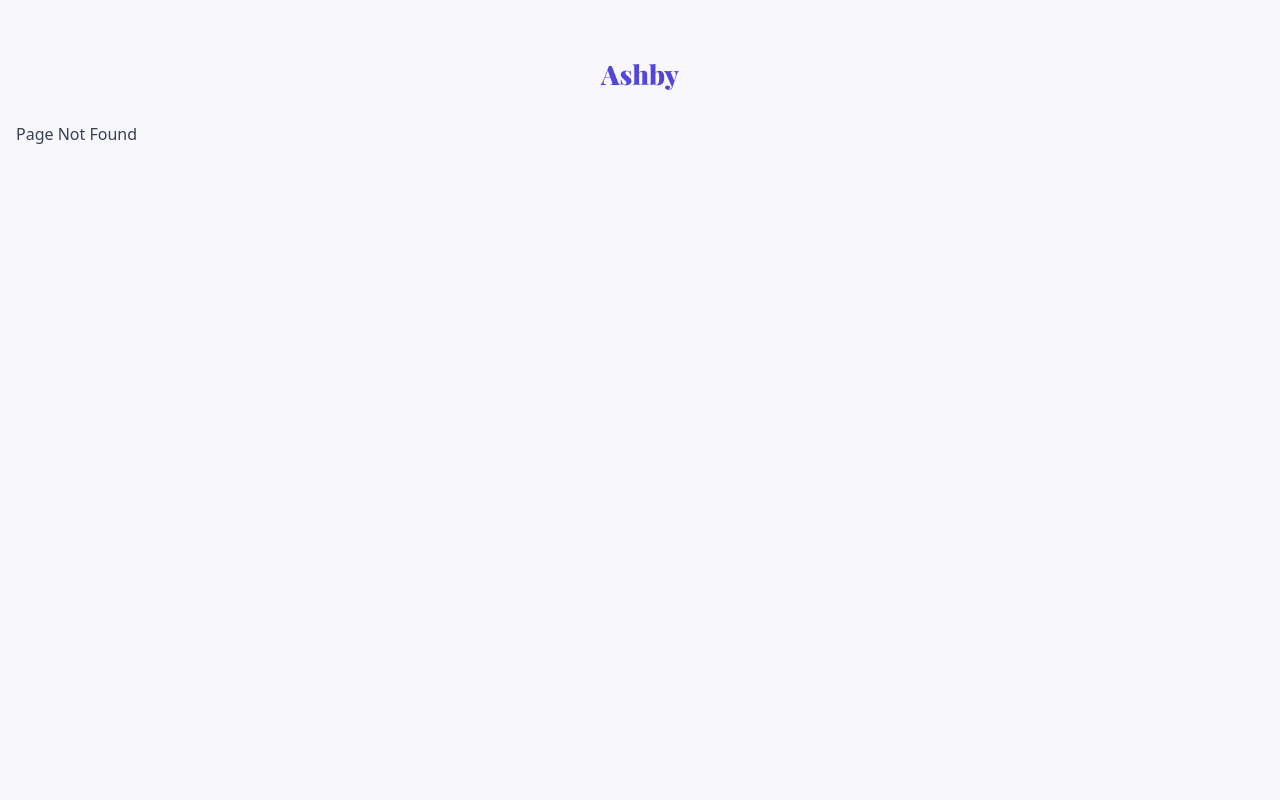
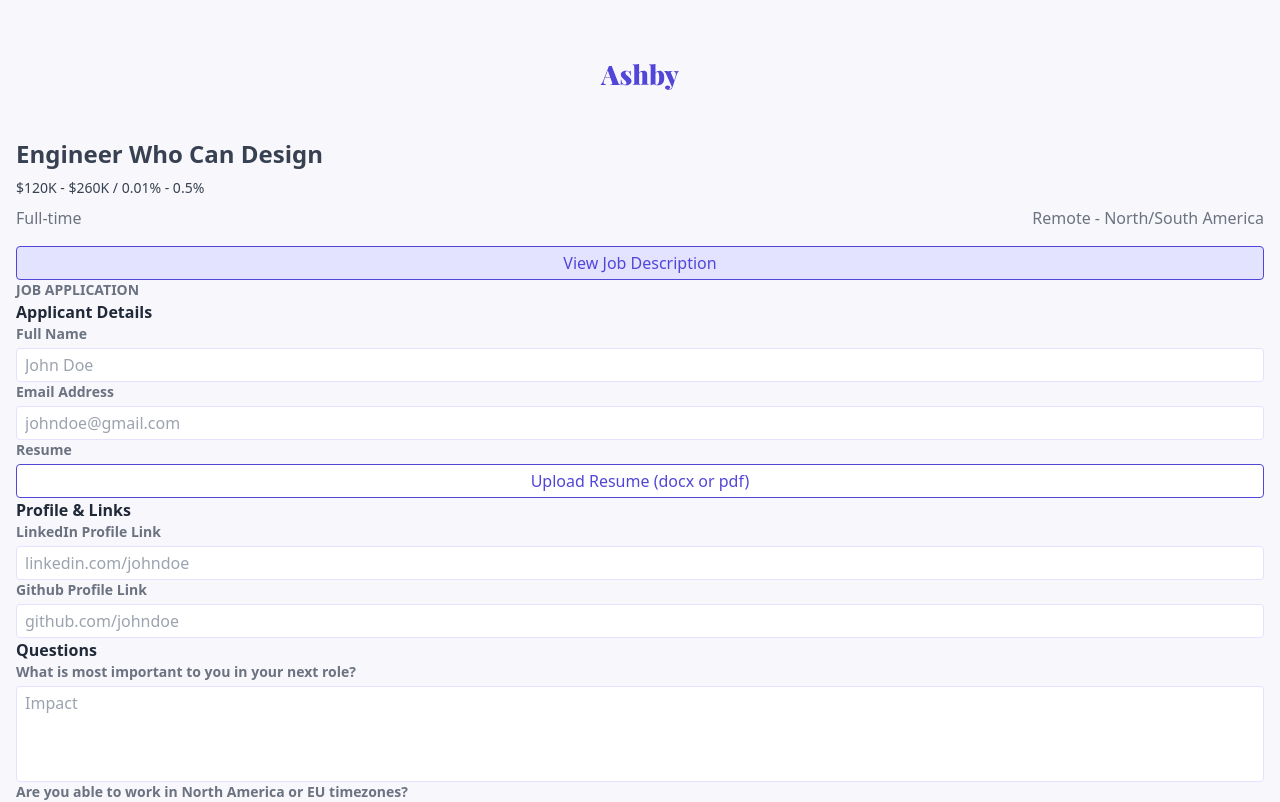
Before and after one commit to monishkumar7/ashby-applicant-experience, a React (Vite) app: page /opportunity/design-technologist-americas/application in a window 1280 px wide. Before the commit this address had no page. Shown: the top 802 px of the page. Built offline with nearby package versions, Linux system fonts and the light colour scheme.

Commit message:
fix flow

```diff
--- a/src/components/layout/Header.tsx
+++ b/src/components/layout/Header.tsx
@@ -1,9 +1,12 @@
+import { Link } from 'react-router-dom';
 import headerUrl from '../../assets/ashby-logo.svg';
 
 export default function Header() {
   return (
     <div className="flex justify-center py-8">
-      <img alt="ashby logo" src={headerUrl} />
+      <Link to="/">
+        <img alt="ashby logo" src={headerUrl} />
+      </Link>
     </div>
   );
 }
--- a/src/pages/JobApplication.tsx
+++ b/src/pages/JobApplication.tsx
@@ -1,5 +1,6 @@
 import { Formik, Form } from 'formik';
 import * as Yup from 'yup';
+import { Link, useParams } from 'react-router-dom';
 
 import JobDetailsMobile from '../components/JobDetailsMobile';
 import Layout from '../components/layout/Layout';
@@ -10,16 +11,18 @@
 import FileUpload from '../components/utilities/FileUpload';
 
 export default function JobApplication() {
+  const { name } = useParams();
+
   return (
     <Layout>
       <JobDetailsMobile />
       <div className="flex">
-        <a
+        <Link
           className="p-1 rounded text-center bg-ashby-100 border-[0.5px] border-ashby-700 text-ashby-700 w-full"
-          href="/jobdescription"
+          to={`/opportunity/${name}`}
         >
           View Job Description
-        </a>
+        </Link>
       </div>
       <h3 className="section-header">Job Application</h3>
       <Formik
--- a/src/pages/JobDescription.tsx
+++ b/src/pages/JobDescription.tsx
@@ -1,5 +1,6 @@
 import { useEffect, useState } from 'react';
 import ReactMarkdown from 'react-markdown';
+import { Link, useParams } from 'react-router-dom';
 
 import JobDetailsMobile from '../components/JobDetailsMobile';
 import Layout from '../components/layout/Layout';
@@ -7,6 +8,7 @@
 
 export default function JobDescription() {
   const [jobDescriptionText, setJobDescriptionText] = useState('');
+  const { name } = useParams();
 
   useEffect(() => {
     fetch(jobDescriptionFile)
@@ -19,6 +21,11 @@
       <JobDetailsMobile />
       <h2 className="section-header">Job Description</h2>
       <ReactMarkdown className="prose" children={jobDescriptionText} />
+      <Link to={`/opportunity/${name}/application`}>
+        <button className="bg-ashby-700 text-white w-full py-1 rounded">
+          Apply for this Job
+        </button>
+      </Link>
     </Layout>
   );
 }
```
Also changed, not shown: src/main.tsx (+6 -1 lines).
